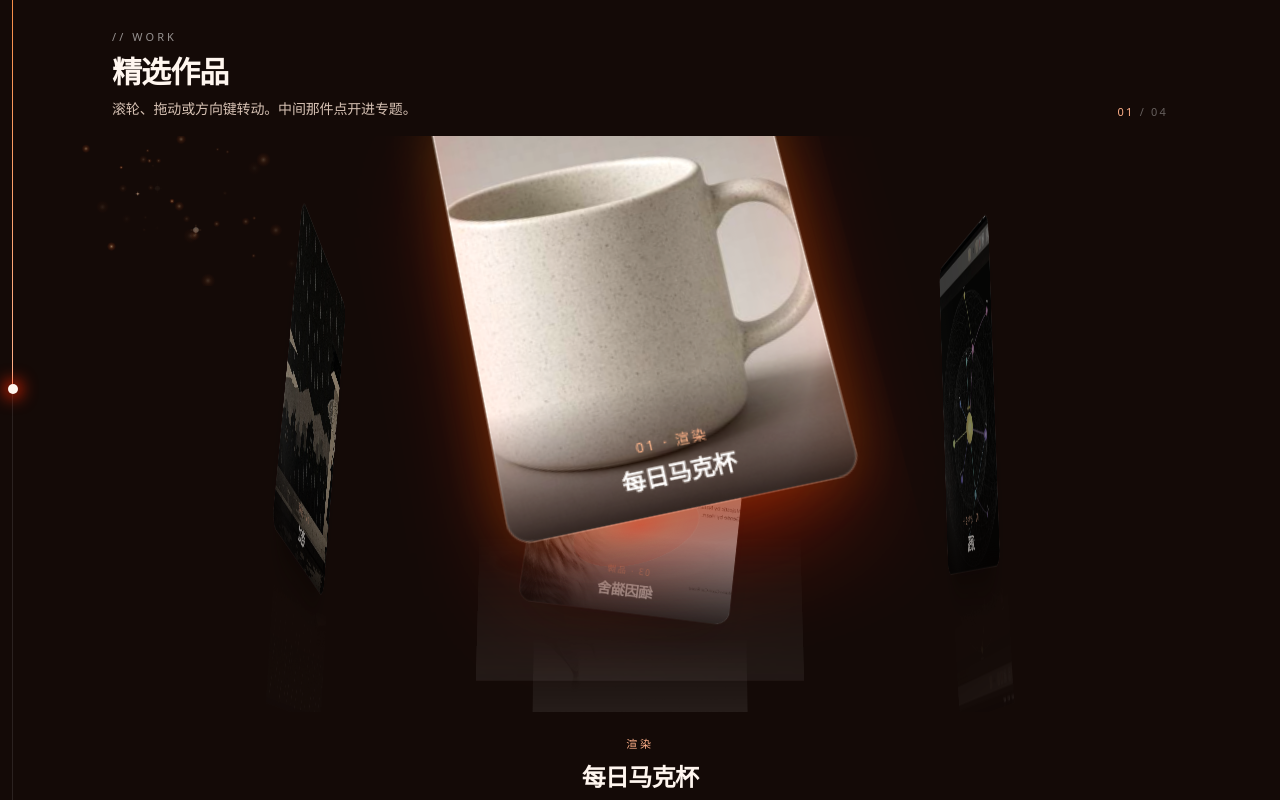
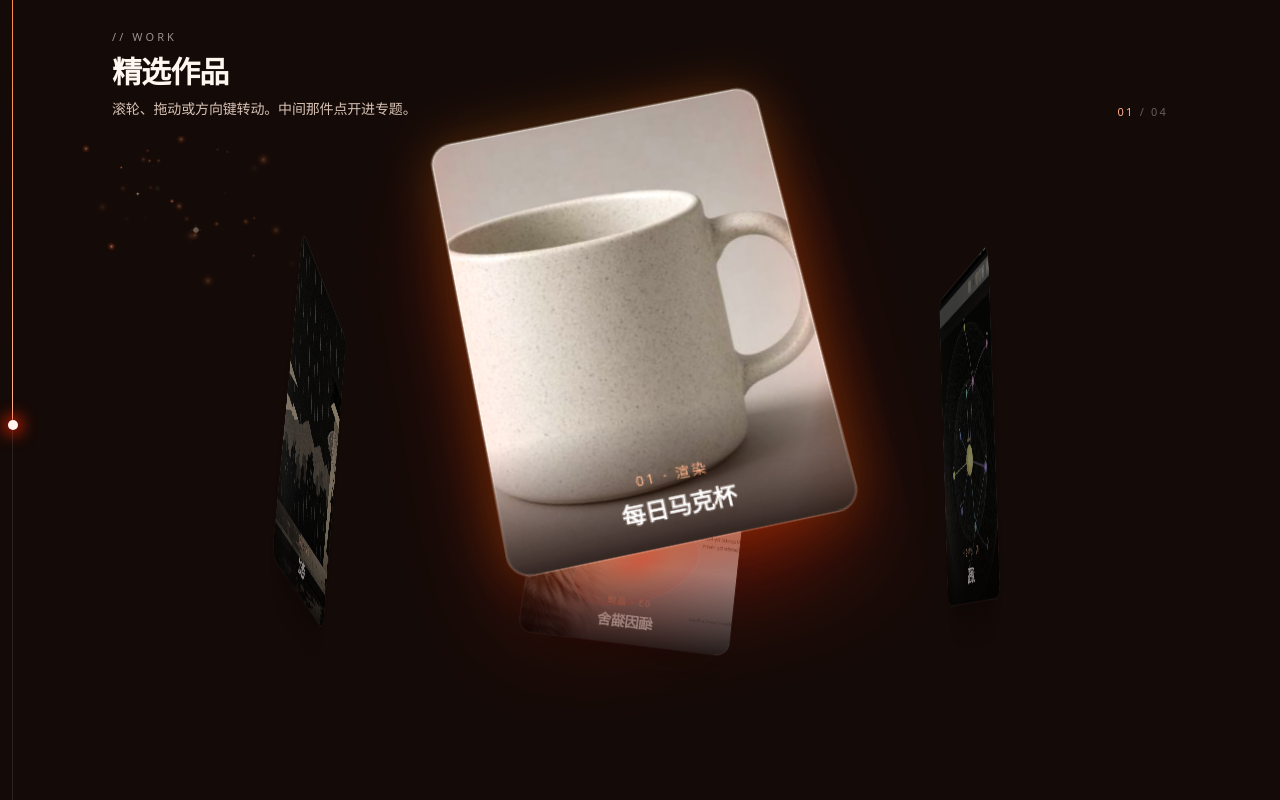
Before and after one commit to 2015399139-svg/2015399139-svg.github.io, a React (Vite) app: page / in a window 1280 px wide. Shown: the part 1620-2420 px from the top of the page. Built offline with nearby package versions, Linux system fonts and the light colour scheme.

Commit message:
chore: update src/components/effects/WorkStage.tsx

```diff
--- a/src/components/effects/WorkStage.tsx
+++ b/src/components/effects/WorkStage.tsx
@@ -120,7 +120,7 @@ export function WorkStage({ onOpen }: { onOpen: Open }) {
 
       <div
         ref={stageRef}
-        className="pointer-events-none relative mx-auto mt-2 h-[26rem] max-w-[76rem] overflow-hidden touch-pan-y select-none sm:h-[30rem] md:h-[36rem]"
+        className="pointer-events-none relative mx-auto mt-2 h-[30rem] max-w-[76rem] overflow-x-clip overflow-y-visible touch-pan-y select-none sm:h-[34rem] md:h-[40rem]"
       >
         {!reduce ? <WarmParticles mode="stage" /> : null}
         <p
@@ -168,9 +168,6 @@ export function WorkStage({ onOpen }: { onOpen: Open }) {
                         <strong>{item.title}</strong>
                       </span>
                     </span>
-                    <span className="work-orbit-reflect" aria-hidden>
-                      <img src={src} alt="" draggable={false} />
-                    </span>
                   </button>
                 )
               })}
```
